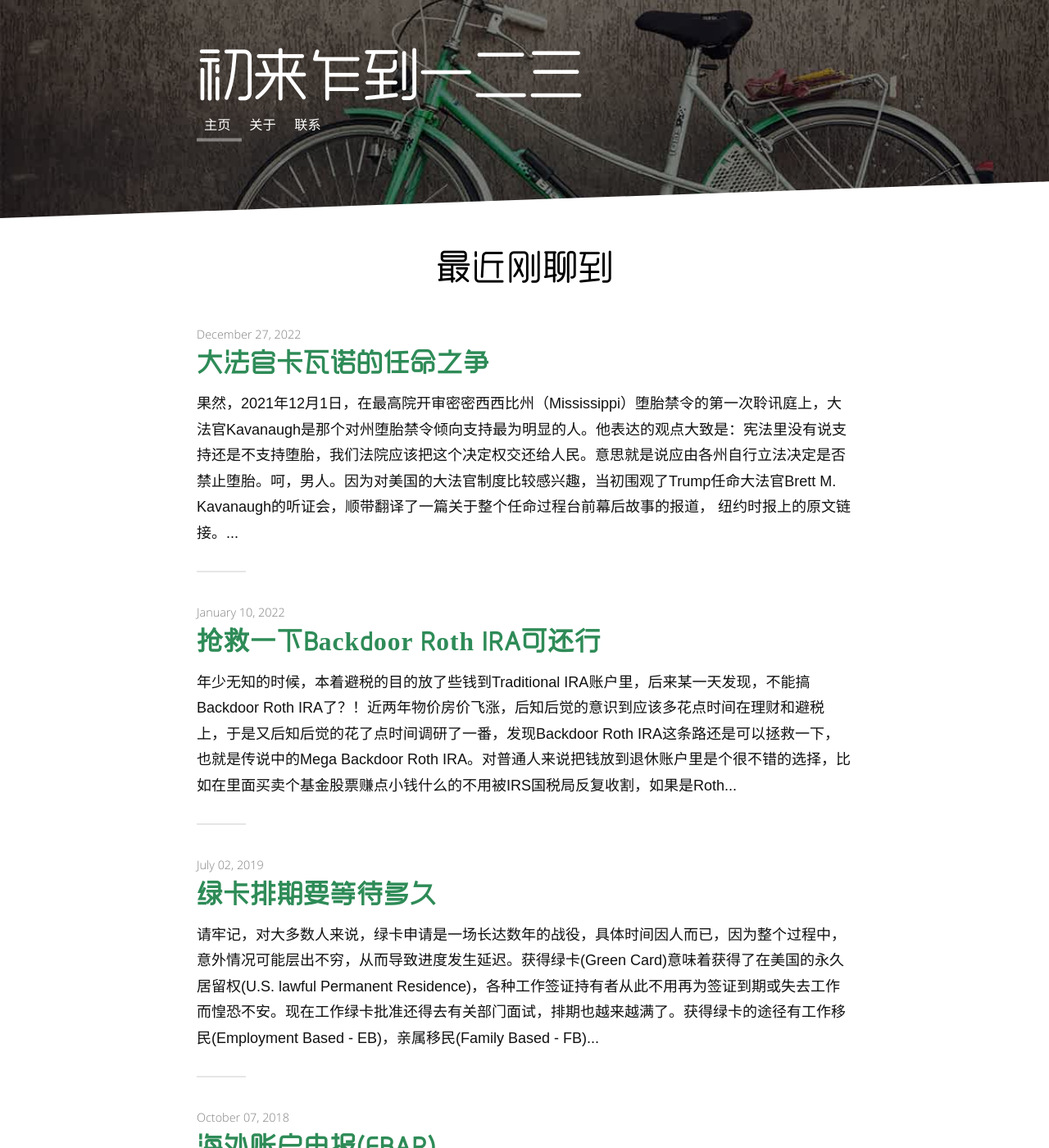
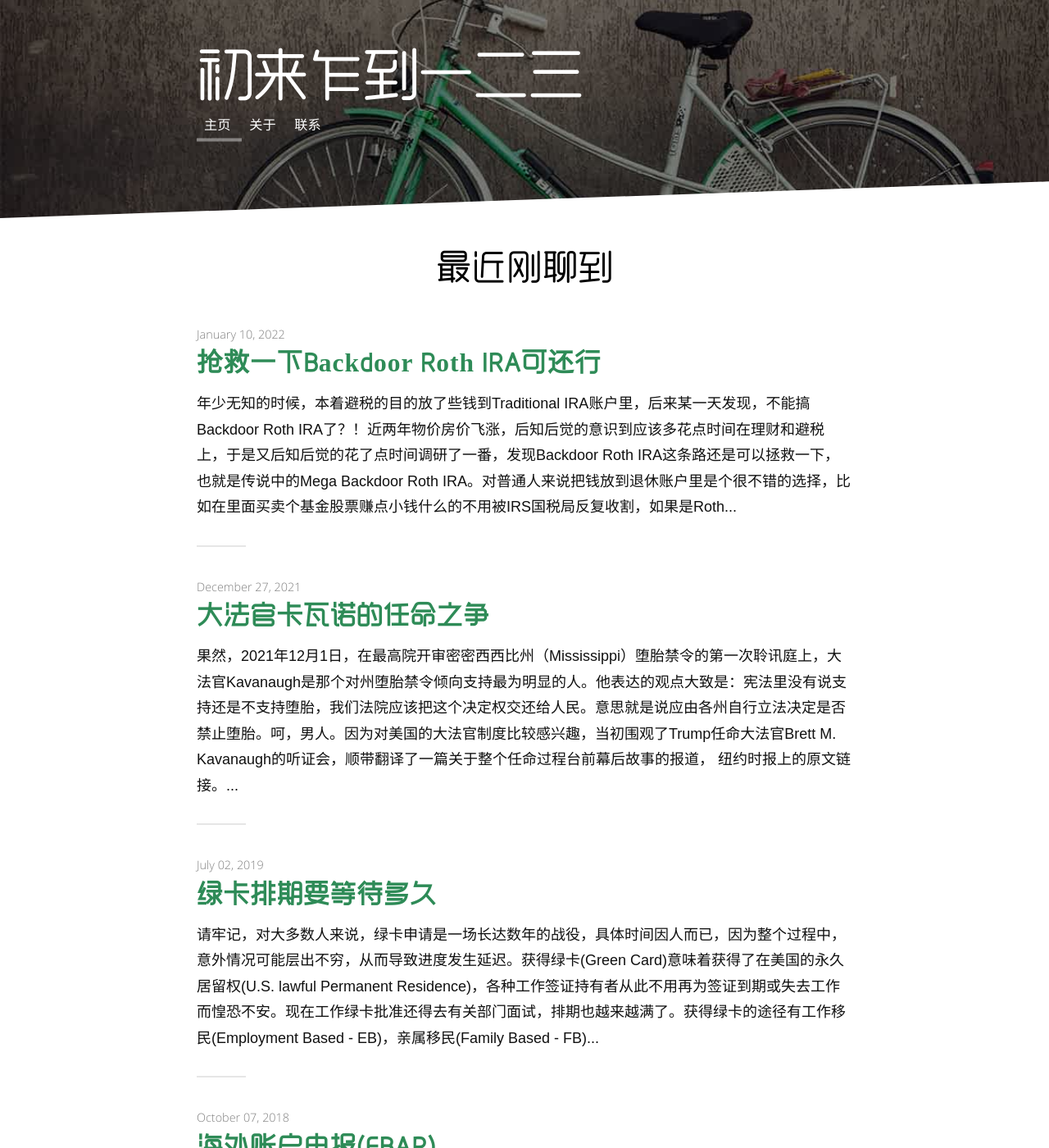
Before and after one commit to wolfwifee/wolfwifee.github.com, a Jekyll site: the page built from index.html, in a window 1280 px wide and 1400 px high. Shown: the whole window at 82% size. Built offline with Jekyll 4.4.1, drawn with Linux system fonts in a browser that asks for light colours; the list of posts is cut into pages by our own code.

Commit message:
Update 2021-12-27-judge-kavanaugh.md

```diff
--- a/_posts/2021-12-27-judge-kavanaugh.md
+++ b/_posts/2021-12-27-judge-kavanaugh.md
@@ -5,8 +5,8 @@ description: 因为对美国的大法官制度比较感兴趣，当初围观了T
 heading: 大法官卡瓦诺的任命之争
 publish: true
 published: true
-datePublished: 2022-12-27T00:00:00.000Z
-date: 2022-12-27
+datePublished: 2021-12-27T00:00:00.000Z
+date: 2021-12-27
 ---
 <span class="dropcap">果</span>然，2021年12月1日，在最高院开审密密西西比州（Mississippi）堕胎禁令的第一次聆讯庭上，大法官Kavanaugh是那个对州堕胎禁令倾向支持最为明显的人。他表达的观点大致是：宪法里没有说支持还是不支持堕胎，我们法院应该把这个决定权交还给人民。意思就是说应由各州自行立法决定是否禁止堕胎。
 呵，男人。
```
